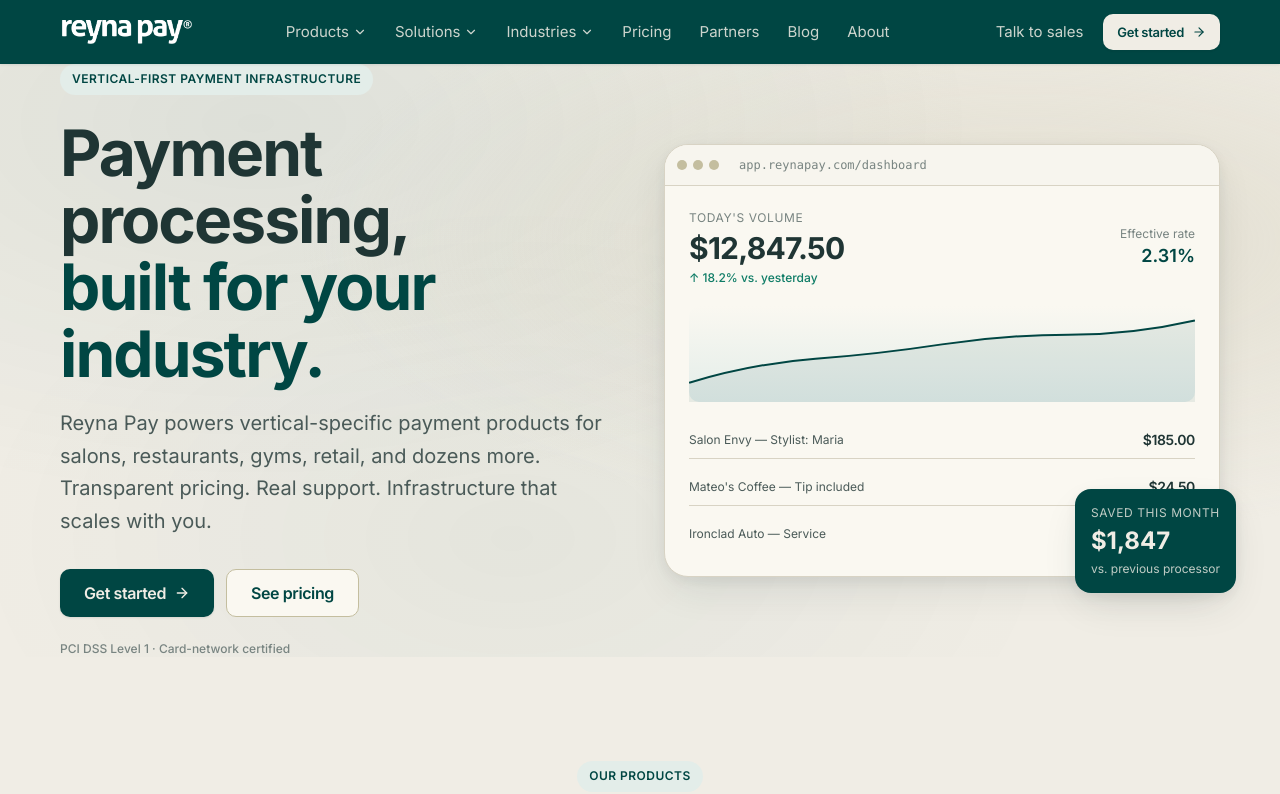
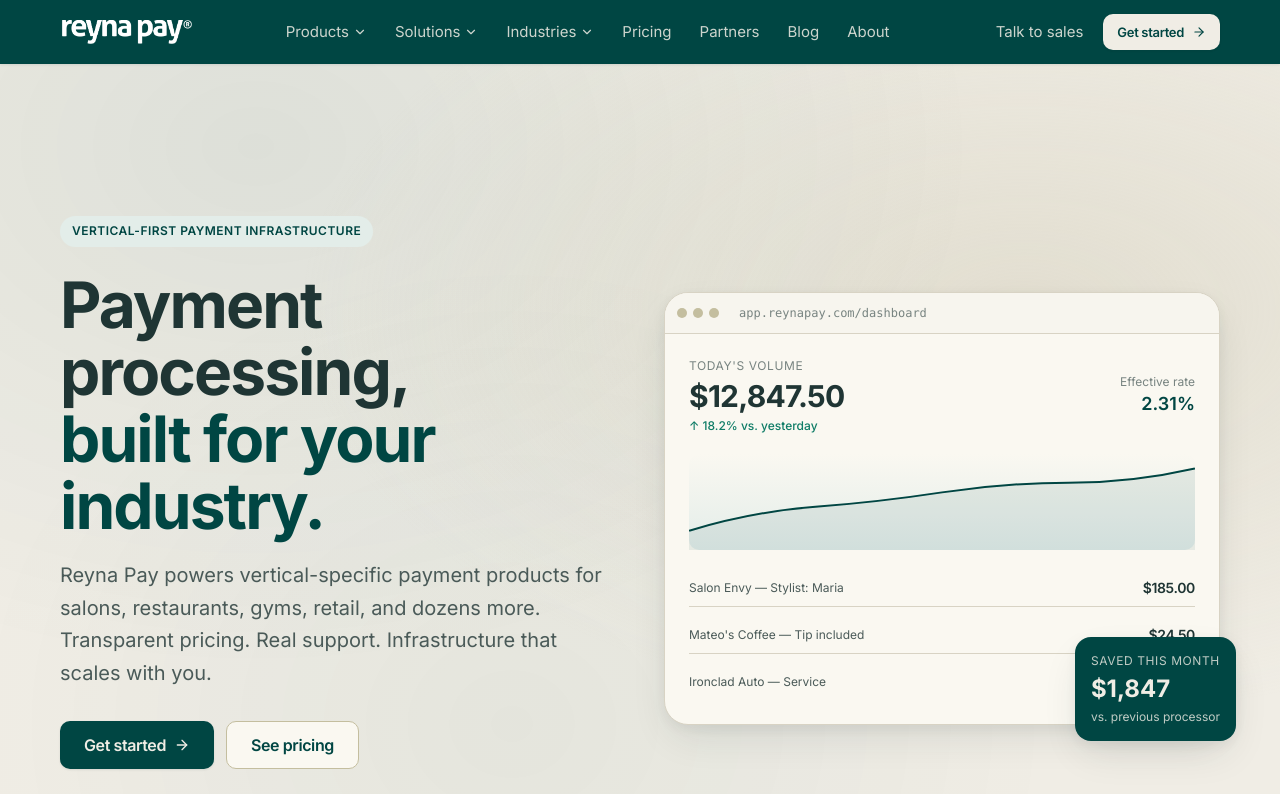
Before and after one commit to lendbucket/reynapay, a Next.js app: page / in a window 1280 px wide. Shown: the top 794 px of the page. Built offline with nearby package versions, Linux system fonts and the light colour scheme.

Commit message:
Force hero top spacing with inline style

```diff
--- a/components/hero-section.tsx
+++ b/components/hero-section.tsx
@@ -21,12 +21,20 @@
   trustline,
 }: HeroSectionProps) {
   return (
-    <section className="relative overflow-hidden gradient-mesh-cream">
+    <section
+      className="relative overflow-hidden gradient-mesh-cream"
+      style={{ paddingTop: "6rem", paddingBottom: "5rem" }}
+    >
       <div className="absolute inset-0 bg-grid opacity-40 -z-10" />
-      <div className="container-page pt-20 pb-16 md:pt-32 md:pb-24 relative">
+      <div className="container-page relative">
+        <div className="md:pt-8 lg:pt-12">
           <div className="grid lg:grid-cols-12 gap-12 items-center">
             <div className={visual ? "lg:col-span-6" : "lg:col-span-9 mx-auto text-center"}>
-            {eyebrow && <div className="eyebrow mb-6">{eyebrow}</div>}
+              {eyebrow && (
+                <div className="eyebrow mb-6" style={{ marginTop: "0.5rem" }}>
+                  {eyebrow}
+                </div>
+              )}
               <h1 className="mb-5 text-balance">{headline}</h1>
               <p className="text-[1.0625rem] md:text-xl text-[var(--color-ink-muted)] leading-relaxed mb-8 max-w-xl">
                 {subheadline}
@@ -46,6 +54,7 @@
               )}
             </div>
             {visual && <div className="lg:col-span-6">{visual}</div>}
+          </div>
         </div>
       </div>
     </section>
```
Lines whose indentation alone changed are shown as unchanged.
